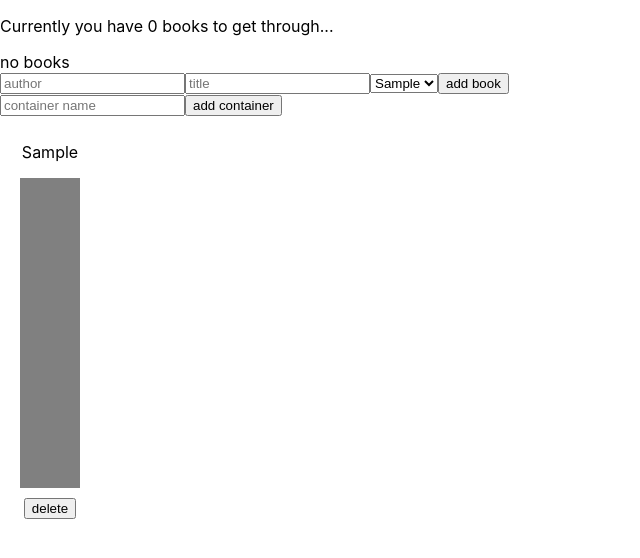
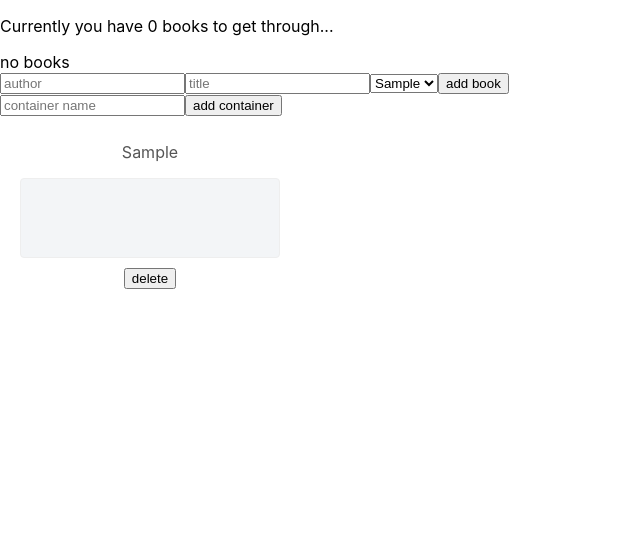
Before and after one commit to thejustvic/Reading-List-App, a React (Create React App) app: page / in a window 1280 px wide. Both pictures are taken after typing "Sample" into the empty fields and a click on the input "add container". Shown: the top 558 px of the page, without its empty margins (0-640 px from the left). Built offline with nearby package versions, Linux system fonts and the light colour scheme.

Commit message:
added some style

```diff
--- a/src/components/BookDetails.js
+++ b/src/components/BookDetails.js
@@ -21,8 +21,8 @@ const BookDetails = ({ book }) => {
       <div className='book-author'>author: {book.author}</div>
       {/* <div className='book-type'>type: {book.type}</div> */}
       {/* <div className='book-id'>id: {book.id}</div> */}
-      <div className='book-id'>createDate: {book.createDate.toLocaleString("ru")}</div>
-      <div className='book-id'>last update date: {book.lastUpdateDate.toLocaleString("ru")}</div>
+      {/* <div className='book-id'>createDate: {book.createDate.toLocaleString("ru")}</div> */}
+      {/* <div className='book-id'>last update date: {book.lastUpdateDate.toLocaleString("ru")}</div> */}
     </div>
   )
 }
--- a/src/components/drag/DragBody/DragBody.css
+++ b/src/components/drag/DragBody/DragBody.css
@@ -1,4 +1,9 @@
 .container-wrapper{
   display: flex;
   margin: 10px;
+  color: #555;
 }
+
+.drag-body{
+  margin: auto
+}
--- a/src/components/drag/DragBody/DragBody.js
+++ b/src/components/drag/DragBody/DragBody.js
@@ -4,23 +4,20 @@ import './DragBody.css'
 import { ContainerContext } from '../../../contexts/ContainerContext';
 
 const DragBody = () => {
-  const [containerTypeName, setContainerTypeName] = React.useState('')
+  const [containerName, setContainerName] = React.useState('')
   const useContainerContext = React.useContext(ContainerContext)
 
   const handleSubmit = e => {
     e.preventDefault()
-
     useContainerContext.dispatch({
       type: 'ADD_CONTAINER',
-      payload: containerTypeName,
+      payload: containerName,
     })
-
-    setContainerTypeName('')
+    setContainerName('')
   }
 
-  const createDragContainers = () => {
+  const renderDragContainers = () => {
     let items = [];
-
     useContainerContext.containers.forEach(item => items.push(
       <DragContainer
         key={item.id}
@@ -34,22 +31,22 @@ const DragBody = () => {
   }
 
   return(
-    <>
+    <div className='drag-body'>
       <form onSubmit={handleSubmit}>
         <input
           type='text'
           required
-          onChange={e => setContainerTypeName(e.target.value)}
-          value={containerTypeName}
+          onChange={e => setContainerName(e.target.value)}
+          value={containerName}
           placeholder='container name'
         />
         <input type='submit' value='add container' />
       </form>
 
       <div className='container-wrapper'>
-        {createDragContainers()}
+        {renderDragContainers()}
       </div>
-    </>
+    </div>
   )
 }
 
--- a/src/components/drag/DragContainer/DragContainer.css
+++ b/src/components/drag/DragContainer/DragContainer.css
@@ -1,9 +1,16 @@
 .drag-container{
   width: 50px;
   background: grey;
-  height: 300px;
+  min-height: 80px;
   margin: 10px;
-  padding: 5px;
+  padding: 10px 7px 60px 7px;
+  background-color: #f3f5f7;
+  color: #555;
+  border-radius: 4px;
+  border: 1px solid #eee;
+  box-sizing: border-box;
+  max-height: 100%;
+  width: 260px;
 }
 .container-name{
   text-align: center;
--- a/src/components/drag/DragContainer/DragContainer.js
+++ b/src/components/drag/DragContainer/DragContainer.js
@@ -9,23 +9,6 @@ const DragContainer = props => {
   const [containerName, setContainerName] = React.useState(props.container.name)
   const useBookContext = React.useContext(BookContext)
   const useContainerContext = React.useContext(ContainerContext)
-
-  const createDragItems = () => {
-    let items = [];
-
-    useBookContext.books
-    .filter(item => item.type === props.container.id)
-    .forEach((item, key) => items.push(
-      <DragItem
-        key={key}
-        book={item}
-      />
-    ))
-
-    return(
-      items
-    )
-  }
 
   const handleSubmit = e => {
     e.preventDefault()
@@ -39,6 +22,22 @@ const DragContainer = props => {
       }
     })
     setState(false)
+  }
+
+  const renderDragItems = () => {
+    let items = [];
+    useBookContext.books
+    .filter(item => item.type === props.container.id)
+    .forEach((item, key) => items.push(
+      <DragItem
+        key={key}
+        book={item}
+      />
+    ))
+
+    return(
+      items
+    )
   }
 
   return(
@@ -74,7 +73,7 @@ const DragContainer = props => {
           event.preventDefault();
         }}
       >
-        {createDragItems()}
+        {renderDragItems()}
       </div>
       <button
         className='container-button'
@@ -88,6 +87,16 @@ const DragContainer = props => {
           state &&
             <div className='item-change'>
               <form onSubmit={handleSubmit}>
+                <button
+                  type='button'
+                  className='close-button'
+                  onClick={()=> {
+                    setState(false)
+                    setContainerName(props.container.name)
+                  }}
+                >close</button>
+                 <div className='item-fields'>
+                  <label>container name:</label>
                   <input
                     type='text'
                     // required
@@ -95,15 +104,9 @@ const DragContainer = props => {
                     value={containerName}
                     placeholder='name'
                   />
-
+                </div>
                 <input type='submit' value='change name' />
               </form>
-              <button
-                onClick={()=> {
-                  setState(false)
-                  setContainerName(props.container.name)
-                }}
-              >close</button>
             </div>
         }
       </div>
--- a/src/components/drag/DragItem/DragItem.css
+++ b/src/components/drag/DragItem/DragItem.css
@@ -1,16 +1,17 @@
-.drag-item-wrapper{
+.drag-item{
   display: flex;
   justify-content: center;
   padding: 2px;
-}
-
-.drag-item{
-  display: flex;
-  justify-content: center;
-  width: 40px;
-  background: #fff;
-  height: 30px;
+  box-shadow: 0 1px 1px rgba(0,0,0,.15);
+  border: 1px solid #fff;
+  margin-bottom: 20px;
+  background-color: #fff;
+  border-radius: 3px;
+  text-overflow: ellipsis;
+  overflow: hidden;
+  white-space: nowrap;
   cursor: pointer;
+  min-height: 50px;
 }
 
 .item-change{
@@ -23,4 +24,17 @@
   text-align: center;
   border: 1px solid;
   padding: 20px;
+  background: wheat;
 }
+
+.item-fields{
+  display: flex;
+  flex-direction: column;
+  text-align: left;
+}
+
+.close-button{
+  position: absolute;
+  right: 0;
+  top: 0;
+}
--- a/src/components/drag/DragItem/DragItem.js
+++ b/src/components/drag/DragItem/DragItem.js
@@ -27,7 +27,6 @@ const DragItem = ({ book }) => {
 
   return(
     <>
-      <div className='drag-item-wrapper'>
       <div
         className='drag-item'
         draggable={true}
@@ -41,13 +40,23 @@ const DragItem = ({ book }) => {
       >
         {book.title}
       </div>
-      </div>
 
       <div>
         {
           state &&
             <div className='item-change'>
               <form onSubmit={handleSubmit}>
+                <button
+                  type='button'
+                  className='close-button'
+                  onClick={()=> {
+                    setState(false)
+                    setTitle(book.title)
+                    setAuthor(book.author)
+                  }}
+                >close</button>
+                <div className='item-fields'>
+                  <label>author:</label>
                   <input
                     type='text'
                     // required
@@ -55,6 +64,8 @@ const DragItem = ({ book }) => {
                     value={author}
                     placeholder='author'
                   />
+                  <br />
+                  <label>title:</label>
                   <input
                     type='text'
                     // required
@@ -62,16 +73,16 @@ const DragItem = ({ book }) => {
                     value={title}
                     placeholder='title'
                   />
-
+                  <br />
+                  <label>create date:</label>
+                  {book.createDate.toLocaleString("ru")}
+                  <br />
+                  <br />
+                  <label>update date:</label>
+                  {book.lastUpdateDate.toLocaleString("ru")}
+                </div>
                 <input type='submit' value='change book' />
               </form>
-              <button
-                onClick={()=> {
-                  setState(false)
-                  setTitle(book.title)
-                  setAuthor(book.author)
-                }}
-              >close</button>
             </div>
         }
       </div>
```
Lines whose indentation alone changed are shown as unchanged.
